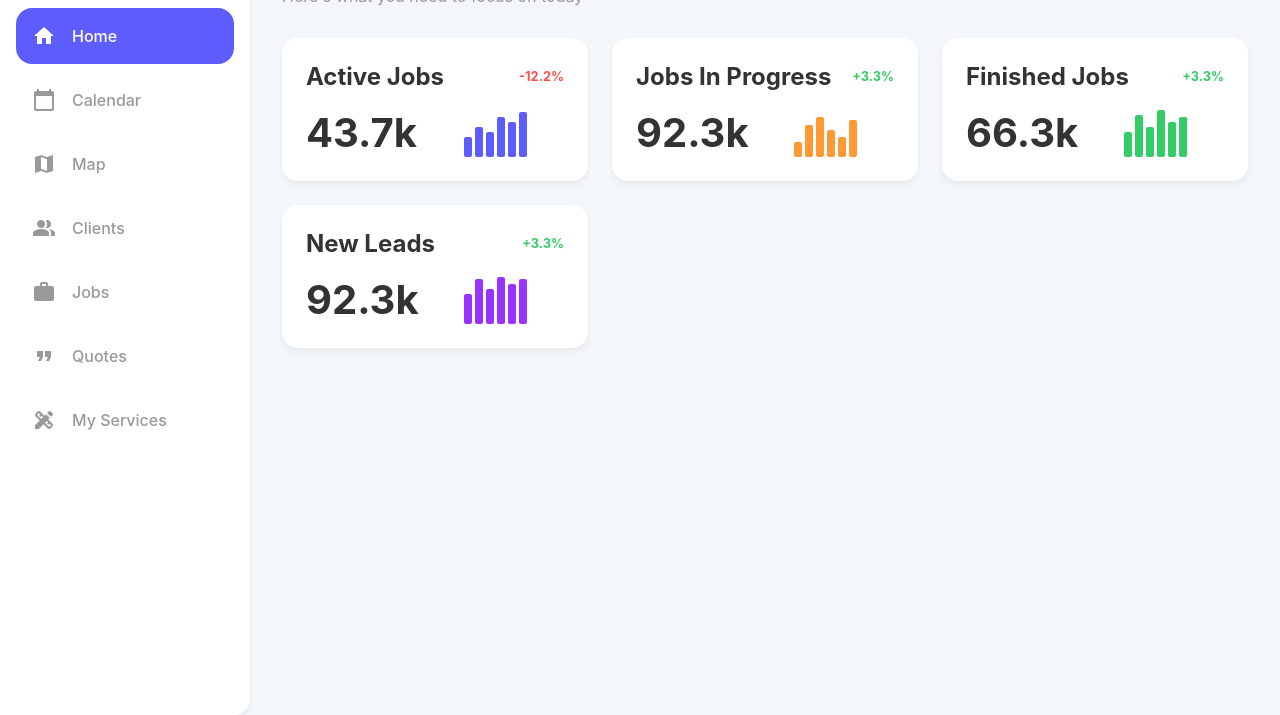
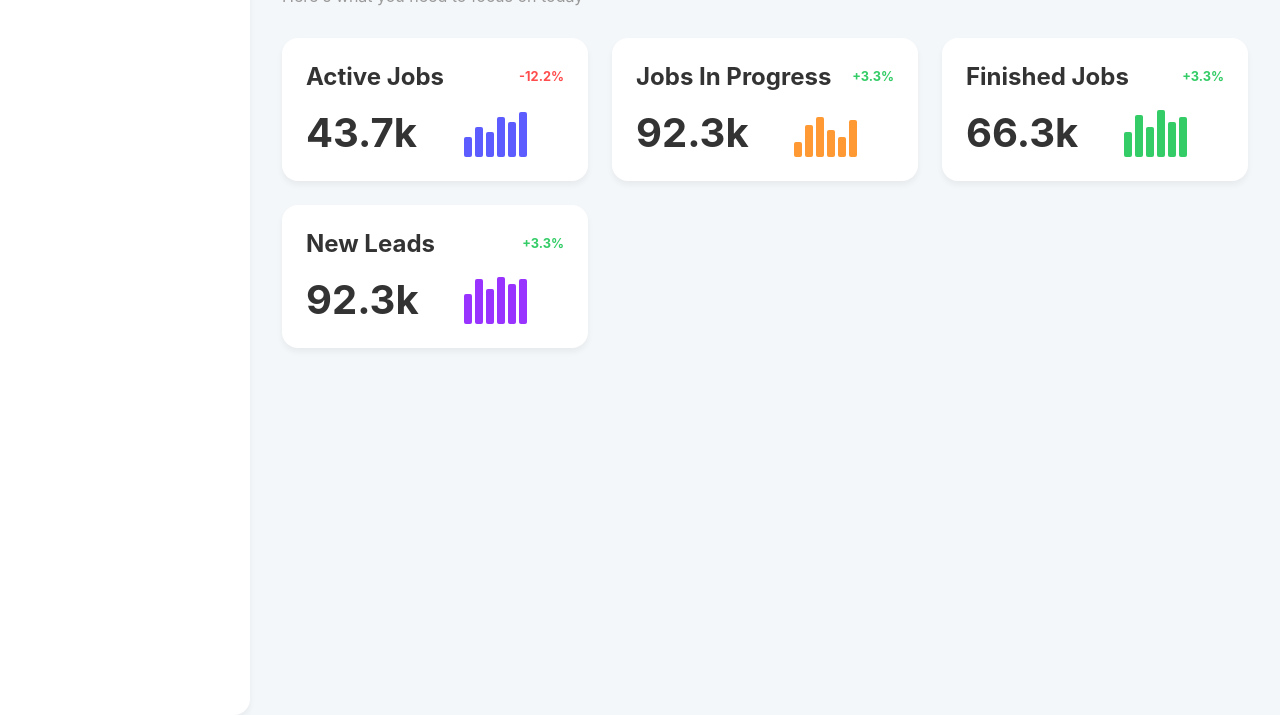
Before and after one commit to Keerthan5R/vinshikhackothon, a plain HTML site: page index.html in a window 1280 px wide. Shown: the part 85-800 px from the top of the page. Drawn offline with Linux system fonts and the light colour scheme.

Commit message:
vishik.css

```diff
--- a/vishik.css
+++ b/vishik.css
@@ -48,9 +48,9 @@ body {
     padding-left: 1rem;
 }
 
+
 .nav-links {
-    list-style: none;
-    padding: 0;
+    display: none; /* Hide for now, can be toggled with JS */
 }
 
 .nav-item {
```
